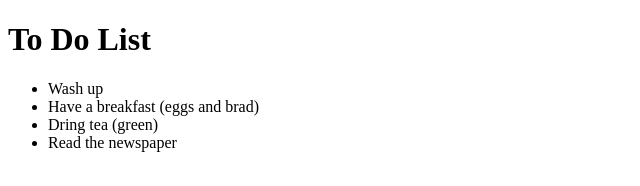
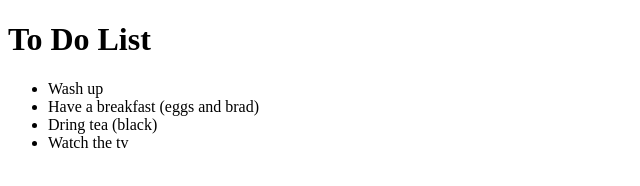
Before and after one commit to Sango-dev/IpzSixthLab, a plain HTML site: page index2.html in a window 1280 px wide. Shown: the full height of the page, 0-640 px from the left. Drawn offline with Linux system fonts and the light colour scheme.

Commit message:
change the last element

```diff
--- a/index2.html
+++ b/index2.html
@@ -11,8 +11,8 @@
     <ul>
         <li>Wash up</li>
         <li>Have a breakfast (eggs and brad)</li>
-        <li>Dring tea (green)</li>
-        <li>Read the newspaper</li>
+        <li>Dring tea (black)</li>
+        <li>Watch the tv</li>
     </ul>
 </body>
 </html>
```
